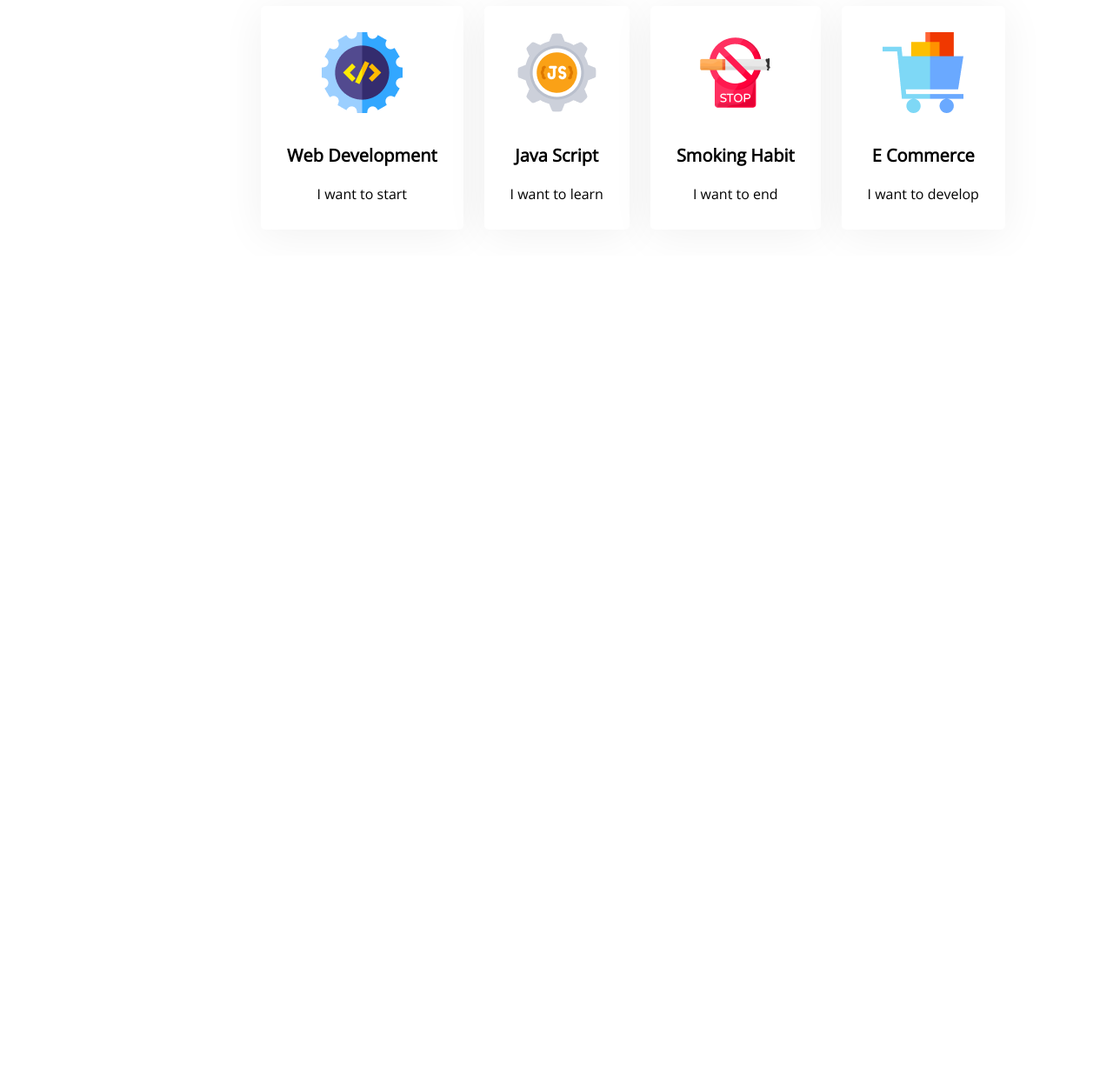
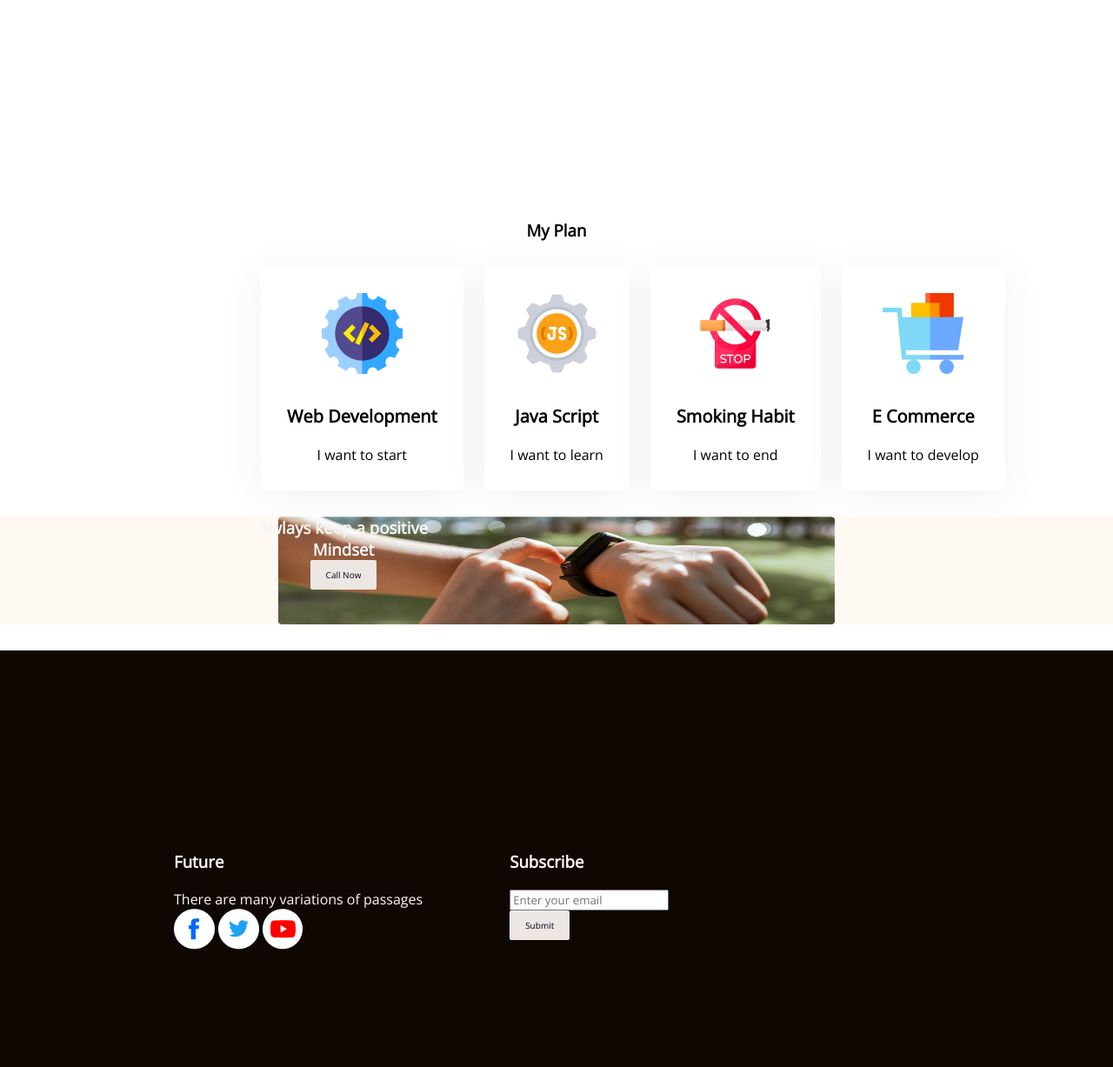
Before and after one commit to Ahnafshabik/AssignmentOne, a plain HTML site: page index.html in a window 1280 px wide. Shown: the part 2213-3440 px from the top of the page at 87% size. Before the commit the page ends 2507 px from the top, so only its background shows below. Drawn offline with nearby package versions, Linux system fonts and the light colour scheme.

Commit message:
fotter part done, Version 1

```diff
--- a/index.html
+++ b/index.html
@@ -50,7 +50,7 @@
     </div>
 
      <!-- My plan section -->
-     <section class="what-i-do">
+     <section class="my-plan">
         <h3 class="section-title">My Plan</h3>
         <div class="skills-container">
             <div class="skill">
@@ -75,6 +75,36 @@
             </div>
         </div>
     </section>
+    <!-- Body Part 3 -->
+    <section>
+        <div class="body-part-three">
+            <h3>Awlays keep a positive<br>Mindset</h3>
+            <button class="btn-primary"> Call Now</button>
+        </div>
+    </section>
+    <section class="contact">
+        <div>
+            <h3 class="section-title">Future</h3>
+            <p class="section-description">There are many variations of passages</p>
+        <a href="">
+            <img src="images/icons/fb.png" alt="">
+        </a>
+        <a href="">
+            <img src="images/icons/twitter.png" alt="">
+        </a>
+        <a href="">
+            <img src="images/icons/youtube.png" alt="">
+        </a>
+        </div>
+        <div>
+            <h3 class="section-title">Subscribe</h3>
+            <form action="">
+                <input type="text" name="" id="" placeholder="Enter your email">
+                <br>
+                <input class="btn-primary" type="submit" value="Submit">
+            </form>
+        </div>
+    </section>
   </body>
   <!-- Footer Part -->
   <footer>
--- a/styles/AssignmentOne.css
+++ b/styles/AssignmentOne.css
@@ -117,3 +117,37 @@
     padding-top: 70px;
     padding-bottom: 20px;
 }
+
+/* Body Part 3  */
+
+.body-part-three{
+    background-color: #fff8f3;
+    background-image: url('../images/watch.png');
+    background-repeat: no-repeat;
+    background-size: 50% 100%;
+    text-align: center;
+    /* height: 100vh; */
+    /* background-attachment: fixed; */
+    background-position: center;
+    position: relative;
+    padding-right: 490px;
+    color: whitesmoke;
+    padding-bottom: 40px;
+    margin-bottom: 30px;
+}
+
+.contact{
+
+    display: flex;
+    gap: 100px;
+    background-color: #0f0702;
+    padding: 130px 200px;
+    color: #fff8f3;
+}
+.contact .section-title{
+    text-align: left;
+
+   }
+   .contact a{
+    text-decoration: none;
+}
```
